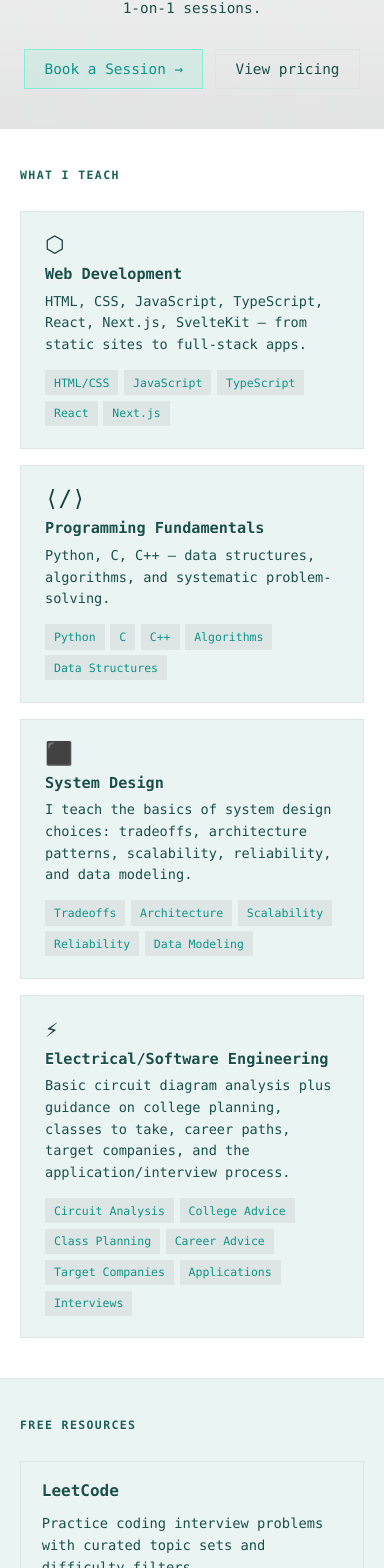
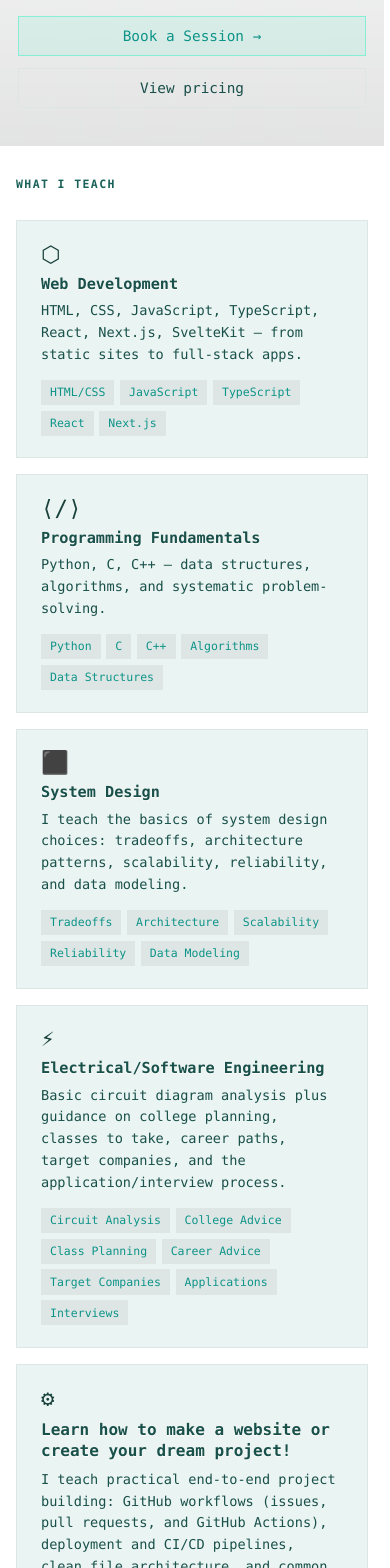
Before and after one commit to Qrytics/AiTutoring, a SvelteKit app in the folder apps/web/: page / in a window 390 px wide. Shown: the part 391-1959 px from the top of the page. Built offline with nearby package versions, Linux system fonts and the light colour scheme.

Commit message:
visual-update

```diff
--- a/apps/web/src/routes/+layout.svelte
+++ b/apps/web/src/routes/+layout.svelte
@@ -15,7 +15,7 @@
 	<meta property="og:url" content="https://mario-belmonte.com/tutoring" />
 	<meta name="twitter:card" content="summary" />
 	<meta name="theme-color" content="#0b0e12" />
-	<title>{tutor.name} — Tutoring</title>
+	<title>Tutoring</title>
 </svelte:head>
 
 <Nav />
--- a/apps/web/src/routes/+page.svelte
+++ b/apps/web/src/routes/+page.svelte
@@ -11,7 +11,7 @@
 </script>
 
 <svelte:head>
-	<title>{tutor.name} — 1-on-1 Technical Tutoring</title>
+	<title>Tutoring</title>
 </svelte:head>
 
 <!-- ═══════════════════════════════════════════════ HERO -->
@@ -30,6 +30,7 @@
 	</div>
 </section>
 
+<!-- ═══════════════════════════════════════════════ PROJECT BUILDING CTA -->
 <!-- ═══════════════════════════════════════════════ SUBJECTS -->
 <section class="section" id="subjects" aria-label="Subjects">
 	<div class="section__inner">
@@ -47,6 +48,21 @@
 					</div>
 				</div>
 			{/each}
+			<article class="card subject-card subject-card--project">
+				<span class="subject-card__icon" aria-hidden="true">⚙</span>
+				<h3 class="subject-card__title">
+					Learn how to make a website or create your dream project!
+				</h3>
+				<p class="subject-card__desc">
+					I teach practical end-to-end project building: GitHub workflows (issues, pull requests,
+					and GitHub Actions), deployment and CI/CD pipelines, clean file architecture, and common
+					engineering practices used by real teams.
+				</p>
+				<p class="subject-card__desc">
+					We also cover modern dev tools and AI-first workflows including VS Code, Cursor,
+					Copilot, ChatGPT, Claude, Gemini, Codex, and agent-driven development.
+				</p>
+			</article>
 		</div>
 	</div>
 </section>
@@ -276,6 +292,39 @@
 	.btn[aria-disabled='true'] {
 		opacity: 0.55;
 		pointer-events: none;
+	}
+
+	/* ── Wide project CTA ─────────────────────────────── */
+	.subject-card--project {
+		grid-column: 1 / span 2;
+		border-color: rgba(54, 242, 194, 0.32);
+		background: linear-gradient(
+			90deg,
+			rgba(54, 242, 194, 0.06),
+			var(--panel) 18%,
+			var(--panel) 82%,
+			rgba(54, 242, 194, 0.06)
+		);
+	}
+
+	.subject-card--project .subject-card__title {
+		font-size: clamp(1rem, 2.1vw, 1.25rem);
+		line-height: 1.35;
+	}
+
+	.subject-card--project .subject-card__desc + .subject-card__desc {
+		margin-top: 0.5rem;
+	}
+
+	[data-theme='light'] .subject-card--project {
+		border-color: rgba(13, 148, 136, 0.32);
+		background: linear-gradient(
+			90deg,
+			rgba(13, 148, 136, 0.08),
+			var(--panel) 18%,
+			var(--panel) 82%,
+			rgba(13, 148, 136, 0.08)
+		);
 	}
 
 	.btn:disabled {
@@ -665,4 +714,49 @@
 		max-width: 52ch;
 		margin: 0 auto 1.75rem;
 	}
+
+	@media (max-width: 980px) {
+		.subject-card--project {
+			grid-column: auto;
+		}
+
+		.section {
+			padding: clamp(2rem, 5vw, 3rem) 0;
+		}
+	}
+
+	@media (max-width: 640px) {
+		.hero__content {
+			padding: 2rem 1.1rem 2.4rem;
+		}
+
+		.hero__actions {
+			width: 100%;
+			flex-direction: column;
+		}
+
+		.hero__actions .btn {
+			width: 100%;
+			text-align: center;
+		}
+
+		.subjects-grid,
+		.resources-grid,
+		.steps-grid,
+		.pricing-grid {
+			grid-template-columns: 1fr;
+		}
+
+		.section__inner {
+			padding: 0 1rem;
+		}
+
+		.faq-item__trigger {
+			padding: 0.85rem 0.95rem;
+		}
+
+		.faq-item__answer {
+			padding: 0.8rem 0.95rem 1rem;
+		}
+	}
 </style>
--- a/apps/web/src/routes/book/+page.svelte
+++ b/apps/web/src/routes/book/+page.svelte
@@ -434,7 +434,7 @@
 </script>
 
 <svelte:head>
-	<title>Book a Session — {tutor.name}</title>
+	<title>Tutoring</title>
 </svelte:head>
 
 <div class="page">
--- a/apps/web/src/routes/cancel/+page.svelte
+++ b/apps/web/src/routes/cancel/+page.svelte
@@ -4,7 +4,7 @@
 </script>
 
 <svelte:head>
-	<title>Payment Cancelled — {tutor.name}</title>
+	<title>Tutoring</title>
 </svelte:head>
 
 <div class="page">
--- a/apps/web/src/routes/checkout/+page.svelte
+++ b/apps/web/src/routes/checkout/+page.svelte
@@ -81,7 +81,7 @@
 </script>
 
 <svelte:head>
-	<title>Checkout — {tutor.name}</title>
+	<title>Tutoring</title>
 </svelte:head>
 
 <div class="page">
--- a/apps/web/src/routes/success/+page.svelte
+++ b/apps/web/src/routes/success/+page.svelte
@@ -39,7 +39,7 @@
 </script>
 
 <svelte:head>
-	<title>Booking Confirmed — {tutor.name}</title>
+	<title>Tutoring</title>
 </svelte:head>
 
 <div class="page">
```
Also changed, not shown: 1 other file (tests, documents, lock files or other folders).
